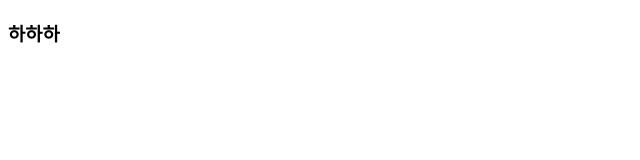
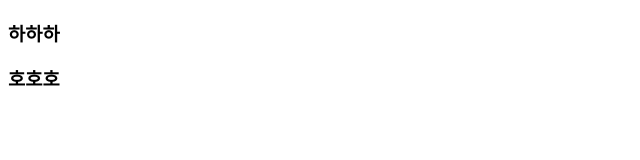
Before and after one commit to cursaman/git-first, a plain HTML site: page sample.html in a window 1280 px wide. Shown: the full height of the page, 0-640 px from the left. Drawn offline with Linux system fonts and the light colour scheme.

Commit message:
호호호

```diff
--- a/sample.html
+++ b/sample.html
@@ -10,6 +10,7 @@
 </style>
 <body>
     <h3>하하하</h3>
+    <h3>호호호</h3>
 
 </body>
 </html>
```
